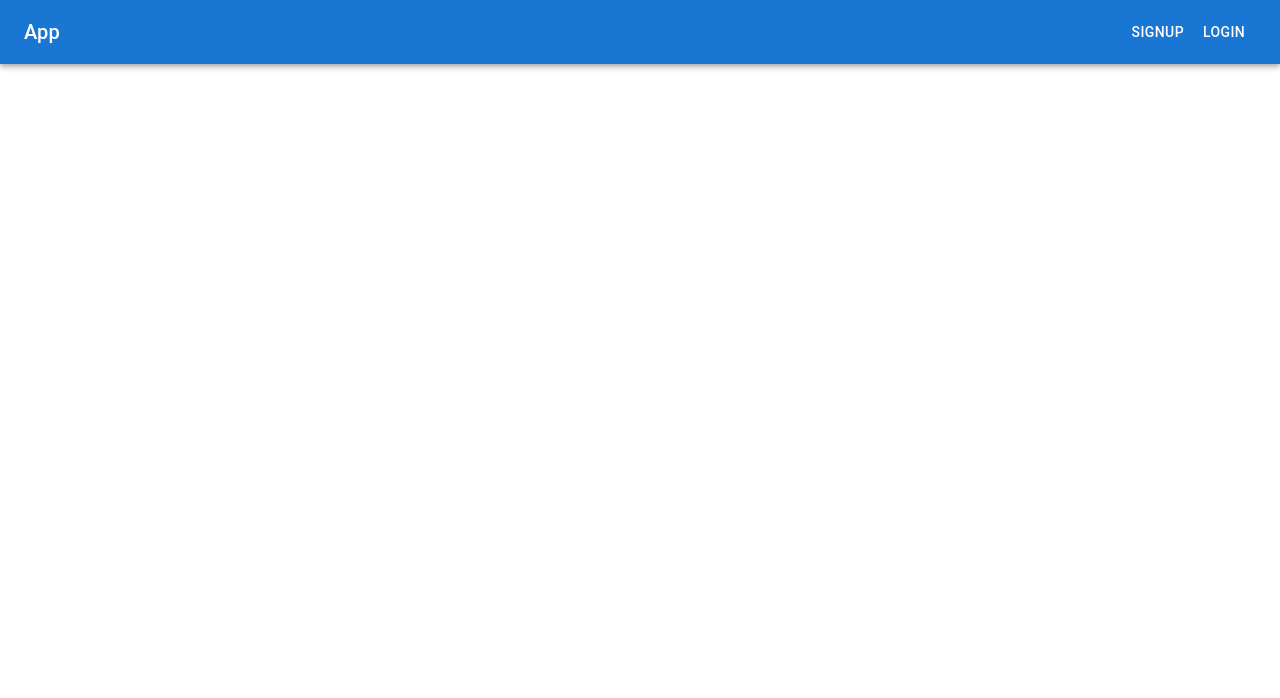
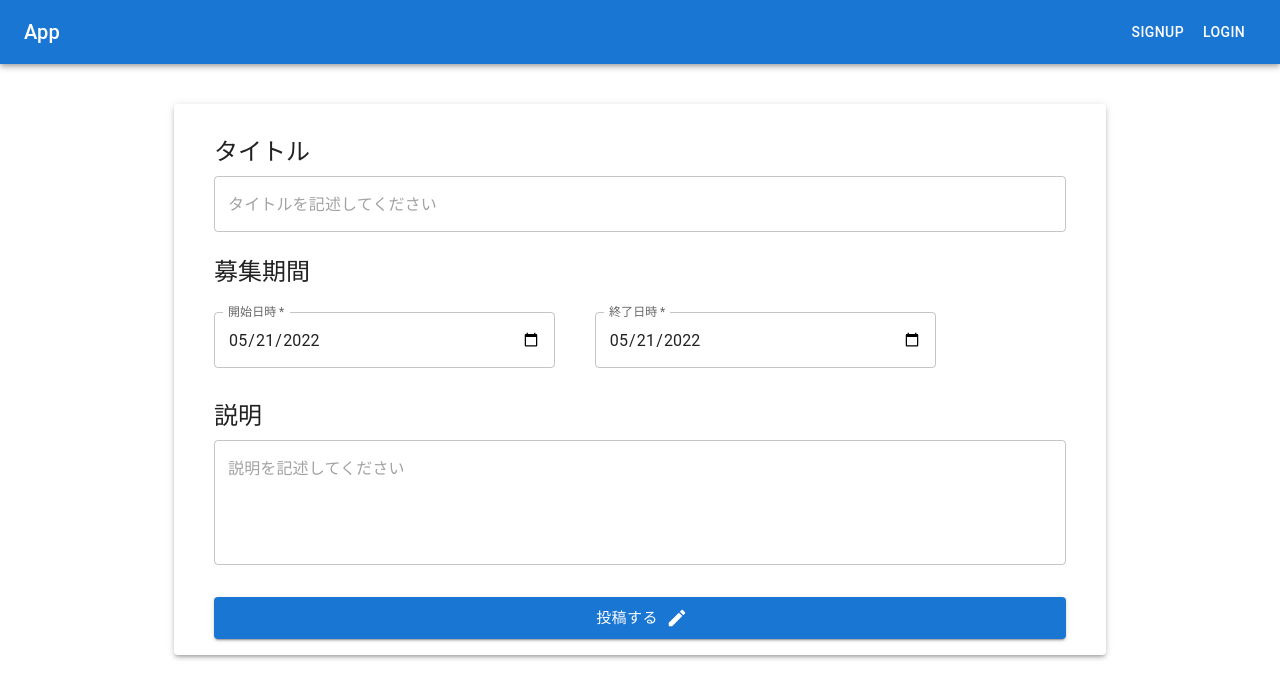
Before and after one commit to shimizuyuta/hackathon2022_0521, a React (Create React App) app in the folder client/: page /post in a window 1280 px wide. Before the commit this address had no page. Shown: the top 698 px of the page. Built offline with nearby package versions, Linux system fonts and the light colour scheme.

Commit message:
募集投稿機能実装

```diff
--- a/client/package.json
+++ b/client/package.json
@@ -10,6 +10,7 @@
     "@types/node": "^16.11.36",
     "@types/react": "^18.0.9",
     "@types/react-dom": "^18.0.4",
+    "dayjs": "^1.11.2",
     "react": "^18.1.0",
     "react-dom": "^18.1.0",
     "react-hook-form": "^7.31.2",
--- a/client/src/App.tsx
+++ b/client/src/App.tsx
@@ -4,6 +4,7 @@ import Top from './pages/Top/Top';
 import SignUp from './pages/SiginUp/SignUp';
 import './App.css';
 import Navbar from './components/Navbar';
+import Post from './pages/Posts/Post';
 
 function App() {
   return (
@@ -14,6 +15,7 @@ function App() {
         <Route path='/' element ={<Top />} />
         <Route path='/login' element={<Login />} />
         <Route path='/signup' element={<SignUp />} />
+        <Route path='/post' element={<Post />} />
       </Routes>
     </BrowserRouter>
     </>
--- /dev/null
+++ b/client/src/pages/Posts/Post.tsx
@@ -0,0 +1,128 @@
+import Box from '@mui/material/Box';
+import Button from '@mui/material/Button';
+import Typography from '@mui/material/Typography';
+import TextField from '@mui/material/TextField';
+import Grid from '@mui/material/Grid';
+import Paper from '@mui/material/Paper'
+import CreateIcon from '@mui/icons-material/Create';
+import React, { useState } from 'react';
+import dayjs from 'dayjs';
+import { ChangeEvent } from 'react';
+
+type PostForm = {
+  title: string,
+  description: string,
+  startDate:Date,
+  endDate:Date,
+}
+const initalData: PostForm={
+  title: '',
+  description: '',
+  startDate:new Date(),
+  endDate:new Date(),
+}
+
+const Post = () => {
+  const [post,setPost] = useState<PostForm>(initalData);
+  const today = dayjs().format('YYYY-MM-DD')
+
+
+  const onChangeTitle = (event: ChangeEvent<HTMLInputElement | HTMLTextAreaElement>) =>{
+    console.log(event.target.value)
+    const title = event.target.value;
+    setPost({...post,title:title})
+  };
+  const onChangeDescription = (event: ChangeEvent<HTMLInputElement | HTMLTextAreaElement>) =>{
+    const description = event.target.value;
+    setPost({...post,description:description})
+  }
+
+  const onChangeStartDate = (event: ChangeEvent<HTMLInputElement | HTMLTextAreaElement>) =>{
+    const startDate: Date = new Date(event.target.value);
+    setPost({...post,startDate:startDate })
+  }
+  const onChangeEndDate = (event: ChangeEvent<HTMLInputElement | HTMLTextAreaElement>) =>{
+    const endDate: Date = new Date(event.target.value);
+    setPost({...post,endDate:endDate })
+  }
+  console.log(post,' post data')
+
+  return (
+    <Paper
+      sx={{
+        p: 2,
+        m: 5,
+        maxWidth: '900px',
+        mx:'auto'
+      }}
+      elevation={3}
+    >
+      <Grid container direction="column" >
+        <Box sx={{ mx:3, py:1 }}>
+          <Typography variant="h5" sx={{ py:1 }}>
+            タイトル
+          </Typography>
+          <TextField
+            id="outlined-basic"
+            fullWidth
+            variant="outlined"
+            placeholder="タイトルを記述してください"
+            value={post.title}
+            onChange={e => onChangeTitle(e)}
+          />
+        </Box>
+        <Box sx={{ mx:3, py:1 }}>
+          <Typography variant="h5" sx={{ py:1 }}>
+            募集期間
+          </Typography>
+          <TextField
+            variant="outlined"
+            label="開始日時"
+            type="date"
+            defaultValue={today}
+            margin="normal"
+            required
+            style ={{width: '40%', marginRight: '20px'}}
+            // value={post.startDate}
+            onChange={e => onChangeStartDate(e)}
+          />
+          <TextField
+            variant="outlined"
+            label="終了日時"
+            type="date"
+            defaultValue={today}
+            margin="normal"
+            required
+            style ={{width: '40%', marginLeft: '20px'}}
+            // value={post.endDate}
+            onChange={e => onChangeEndDate(e)}
+          />
+        </Box>
+        <Box sx={{ mx:3, py:1, pb:4 }}>
+          <Typography variant="h5" sx={{ py:1 }}>説明</Typography>
+          <TextField
+            fullWidth
+            id="fullWidth"
+            placeholder="説明を記述してください"
+            minRows='4'
+            maxRows='8'
+            multiline
+            value={post.description}
+            onChange={e => onChangeDescription(e)}
+          />
+        </Box>
+        <Button
+          variant="contained"
+          endIcon={<CreateIcon />}
+          size="large"
+          sx={{ mx:3, px:3 }}
+        >
+          投稿する
+        </Button>
+      </Grid>
+    </Paper>
+
+  )
+}
+
+export default Post
```
Also changed, not shown: 1 other file (tests, documents, lock files or other folders).
